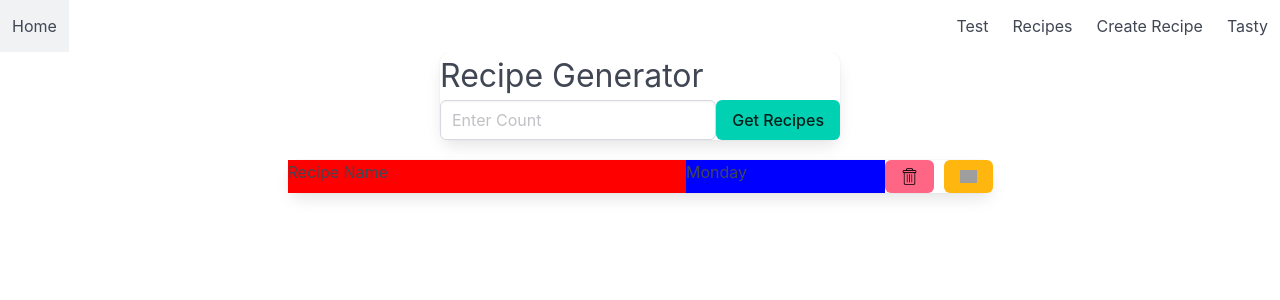
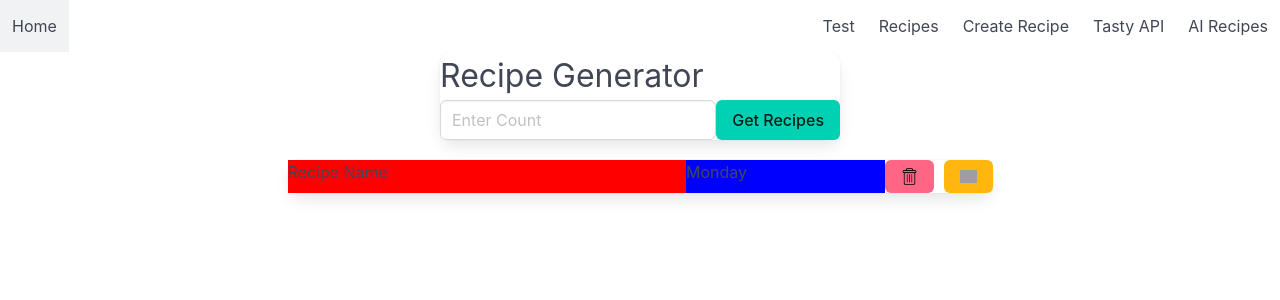
Before and after one commit to SkateCodeN/RecipesApp, a React (Vite) app in the folder recipeApp-frontend/: page / in a window 1280 px wide. Shown: the top 300 px of the page. Built offline with nearby package versions, Linux system fonts and the light colour scheme; grey boxes are pictures that could not be loaded.

Commit message:
added Ai page link to the nav

```diff
--- a/recipeApp-frontend/src/components/Navbar.jsx
+++ b/recipeApp-frontend/src/components/Navbar.jsx
@@ -43,7 +43,10 @@ const Navbar = () => {
                             Create Recipe
                         </Link>
                         <Link to="/tasty" className="navbar-item">
-                            Tasty
+                            Tasty API
+                        </Link>
+                        <Link to="/aiRecipes" className="navbar-item">
+                            AI Recipes
                         </Link>
                 </div>
             </div>
```
